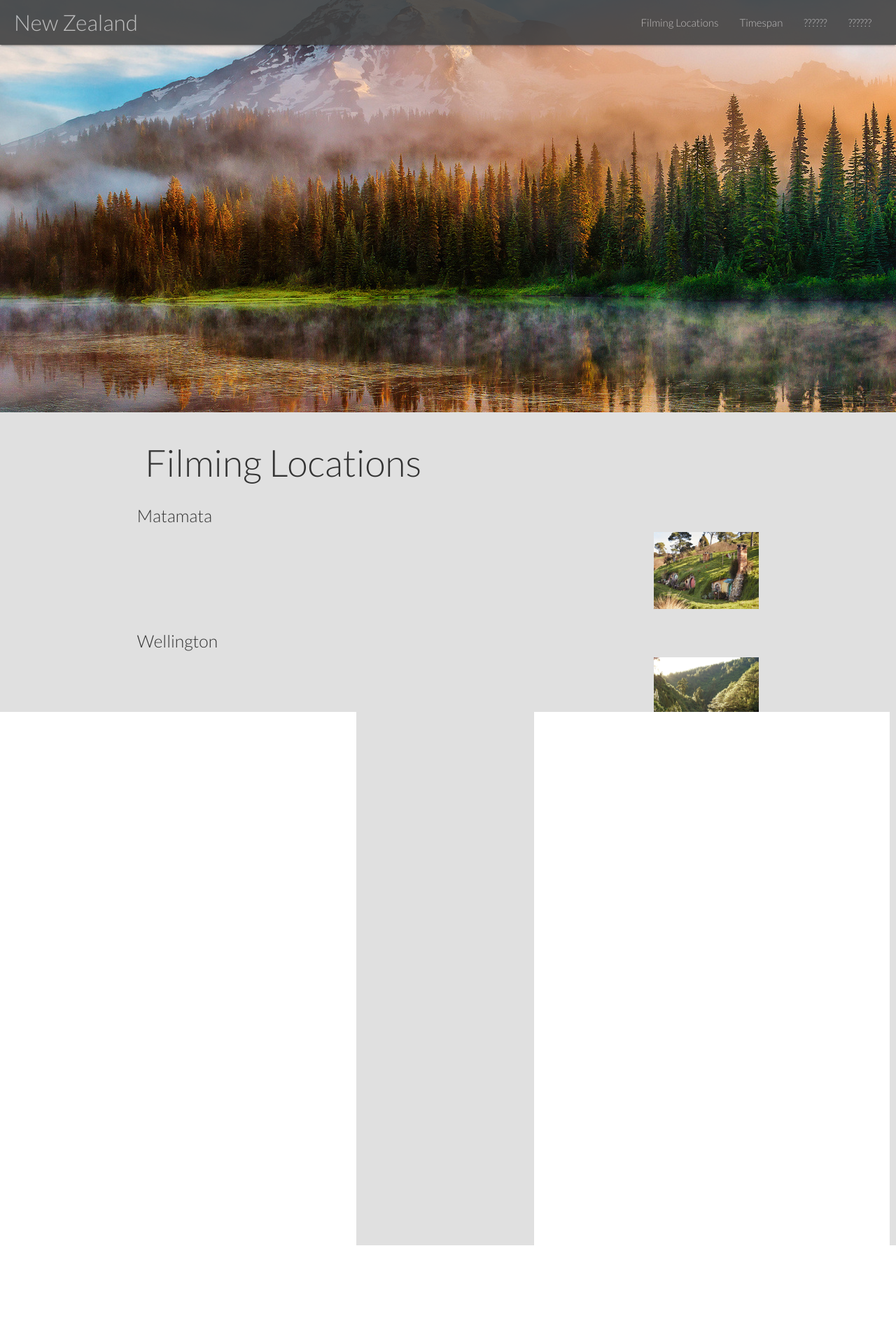
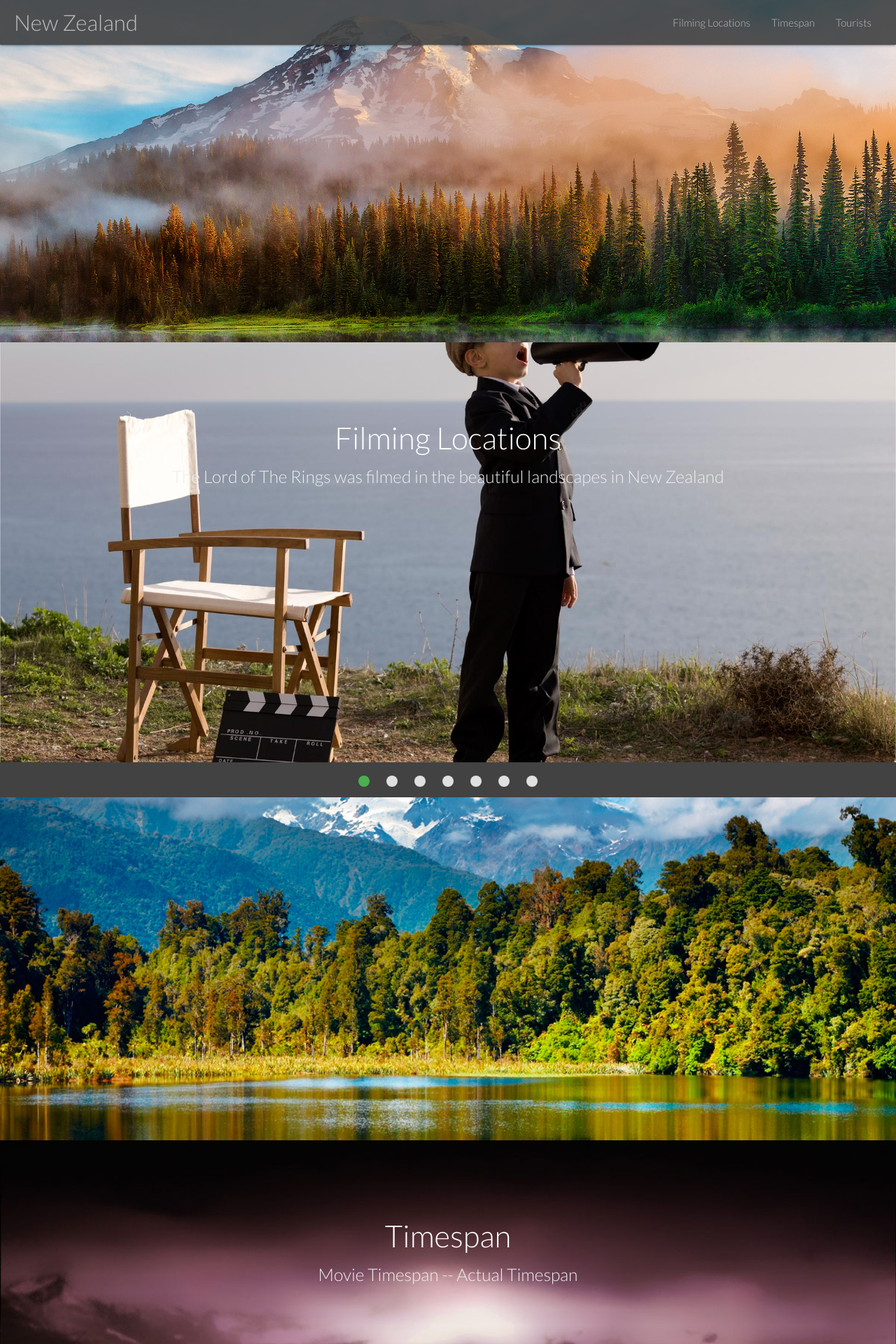
Before and after one commit to Quisty/Berns, a PHP site: page / in a window 1280 px wide. Shown: the top 1920 px of the page at 70% size. Before the commit the page ends 1779 px from the top, so only its background shows below. Run offline with PHP 8.4, Linux system fonts and the light colour scheme; some libraries are stand-ins or nearby versions.

Commit message:
Add files via upload

```diff
--- a/lotr/css/style.css
+++ b/lotr/css/style.css
@@ -18,10 +18,6 @@ nav {
 	color: white;
 	text-decoration: none;
 }
-
-
-
-
 .parallax-container {
-	height: 600px;
+	height: 500px;
 }
--- a/lotr/index.php
+++ b/lotr/index.php
@@ -1,6 +1,7 @@
 <!DOCTYPE html>
 <html>
 <head>
+	<meta name="viewport" content="width=device-width, initial-scale=1"/>
 	<script src="https://ajax.googleapis.com/ajax/libs/jquery/3.1.1/jquery.min.js"></script>
 	<script src="js/materialize/materialize.min.js" type="text/javascript"></script>
 	<script src="js/bootstrap/bootstrap.js" type="text/javascript"></script>
@@ -21,8 +22,7 @@
 				<ul class="right hide-on-med-and-down">
 					<li><a data-scroll href="#locations">Filming Locations</a></li>
 					<li><a data-scroll href="#timespan">Timespan</a></li>
-					<li><a data-scroll href="#?">??????</a></li>
-					<li><a data-scroll href="#?">??????</a></li>
+					<li><a data-scroll href="#tourists">Tourists</a></li>
 				</ul>
 			</div>
 		</nav>
@@ -32,41 +32,121 @@
 	<div class="parallax-container" style="margin-top: -75px;">
 		<div class="parallax"><img src="img/landscape1.jpg"></div>
 	</div>
-	<div class="section grey lighten-2">
-		<div class="row container">
-			<h2 id="locations" class="header">Filming Locations</h2>
-			<div class="row">
-				<h5>Matamata</h5>
-				<img class="materialboxed right" width="150px" height="110px" src="img/locations/matamata.jpg">
-			</div>
-			<div class="row">
-				<h5>Wellington</h5>
-				<img class="materialboxed right" width="150px" height="110px" src="img/locations/wellington.jpg">
-			</div>
-			<div class="row">
-				<h5>Canterbury</h5>
-				<img class="materialboxed right" width="150px" height="110px" src="img/locations/canterbury.jpg">
-			</div>
-			<div class="row">
-				<h5>Mackenzie Country</h5>
-				<img class="materialboxed right" width="150px" height="110px" src="img/locations/mackenzie country.jpg">
-			</div>
-			<div class="row">
-				<h5>Southern Lakes</h5>
-				<img class="materialboxed right" width="150px" height="110px" src="img/locations/southern lakes.jpg">
-			</div>
-			<div class="row">
-				<h5>Nelson</h5>
-				<img class="materialboxed right" width="150px" height="110px" src="img/locations/nelson.jpg">
-			</div>
+
+
+
+	<div class="grey darken-3" id="locations">
+		<div class="slider">
+			<ul class="slides">
+				<li>
+					<img src="img/locations/filming.jpg"> <!-- random image -->
+					<div class="caption center-align">
+						<h3>Filming Locations</h3>
+						<h5 class="light grey-text text-lighten-3">The Lord of The Rings was filmed in the beautiful landscapes in New Zealand</h5>
+					</div>
+				</li>
+				<li>
+					<img src="img/locations/matamata.jpg"> <!-- random image -->
+					<div class="caption center-align">
+						<h3>Matamata</h3>
+						<h5 class="light grey-text text-lighten-3">The home place of Hobbits</h5>
+					</div>
+				</li>
+				<li>
+					<img src="img/locations/nelson.jpg"> <!-- random image -->
+					<div class="caption left-align">
+						<h3>Nelson</h3>
+						<h5 class="light grey-text text-lighten-3">Creation of the rings</h5>
+					</div>
+				</li>
+				<li>
+					<img src="img/locations/canterbury.jpg"> <!-- random image -->
+					<div class="caption center-align">
+						<h3>Canterbury</h3>
+						<h5 class="light grey-text text-lighten-3">Edoras, the city of Rohan</h5>
+					</div>
+				</li>
+				<li>
+					<img src="img/locations/mackenzie_country.jpg"> <!-- random image -->
+					<div class="caption center-align">
+						<h3>Mackenzie Country</h3>
+						<h5 class="light grey-text text-lighten-3">The Great Battle</h5>
+					</div>
+				</li>
+				<li>
+					<img src="img/locations/southern_lakes.jpg"> <!-- random image -->
+					<div class="caption right-align">
+						<h3>Southern Lakes</h3>
+						<h5 class="light grey-text text-lighten-3">The Two Towers</h5>
+					</div>
+				</li>
+				<li>
+					<img src="img/locations/wellington.jpg"> <!-- random image -->
+					<div class="caption center-align">
+						<h3>Wellington</h3>
+						<h5 class="light grey-text text-lighten-3">Hiding from the Black Knights</h5>
+					</div>
+				</li>
+			</ul>
+			<div class="grey darken-3" style="height: 50px;"></div>
 		</div>
 	</div>
+
+
+
 	<div class="parallax-container">
 		<div class="parallax"><img src="img/landscape2.jpg"></div>
+	</div>
+
+
+
+	<div class="grey darken-3" id="timespan">
+		<div class="slider">
+			<ul class="slides">
+				<li>
+					<img class="fullWidth" src="img/timespan/timeline.jpg">
+					<div class="caption center-align">
+						<h3>Timespan</h3>
+						<h5 class="light grey-text text-lighten-3">Movie Timespan -- Actual Timespan</h5>
+					</div>
+				</li>
+			</ul>
+			<div class="grey darken-3" style="height: 50px;"></div>
+		</div>
+	</div>
+
+
+
+	<div class="parallax-container">
+		<div class="parallax"><img src="img/landscape3.jpg"></div>
+	</div>
+
+
+
+	<div class="grey darken-3" id="tourists">
+		<div class="slider">
+			<ul class="slides">
+				<li>
+					<img class="fullWidth" src="img/tourists/matamata.jpg">
+					<div class="caption center-align">
+						<h3>For The Touritsts</h3>
+						<h5 class="light grey-text text-lighten-3">The opertunity to see the places in person</h5>
+					</div>
+				</li>
+			</ul>
+			<div class="grey darken-3" style="height: 50px;"></div>
+		</div>
+	</div>
+
+
+
+	<div class="parallax-container">
+		<div class="parallax"><img src="img/landscape4.jpg"></div>
 	</div>
 </body>
 <script src="js/animations.js"></script>
 <script src="js/parallax.js"></script>
 <script src="js/smooth-scroll.js"></script>
 <script> smoothScroll.init(); </script>
+<script src="js/slider.js"></script>
 </html>
--- /dev/null
+++ b/lotr/js/slider.js
@@ -0,0 +1,8 @@
+$(document).ready(function(){
+	$('.slider').slider({
+		full_width: true,
+		indicators: true,
+		height: 600,
+		interval: 1000000
+	});
+});
```
Also changed, not shown: lotr/css/materialize/materialize.css, lotr/img/landscape4.jpg (added), lotr/img/locations/filming.jpg (added), lotr/img/locations/mackenzie_country.jpg (added), lotr/img/locations/southern_lakes.jpg (added), lotr/img/timespan/map.jpg (added), lotr/img/timespan/timeline.jpg (added), lotr/img/tourists/matamata.jpg (added).
